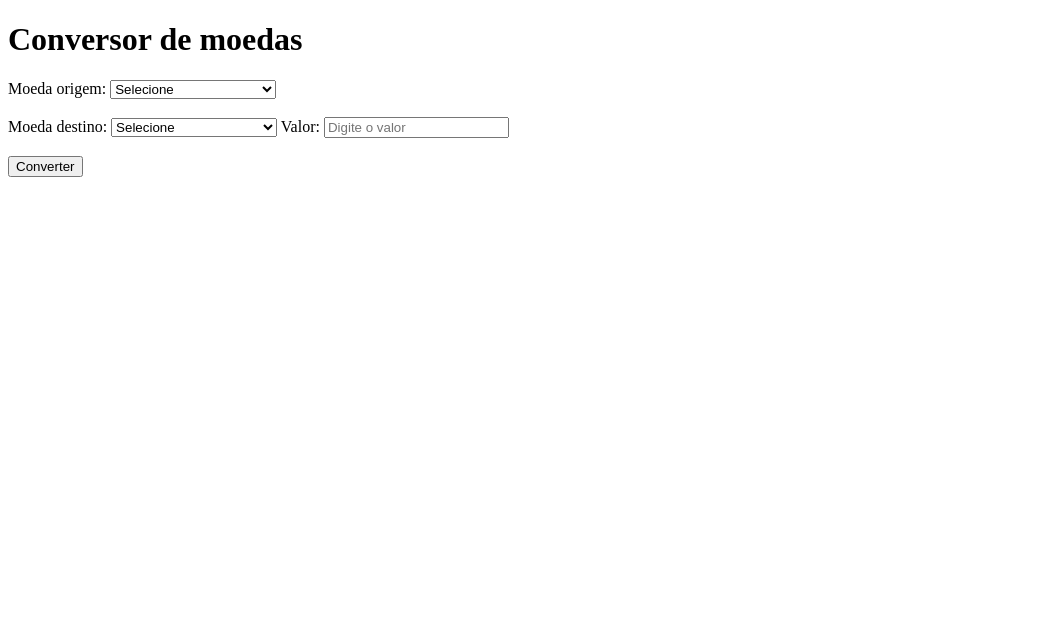
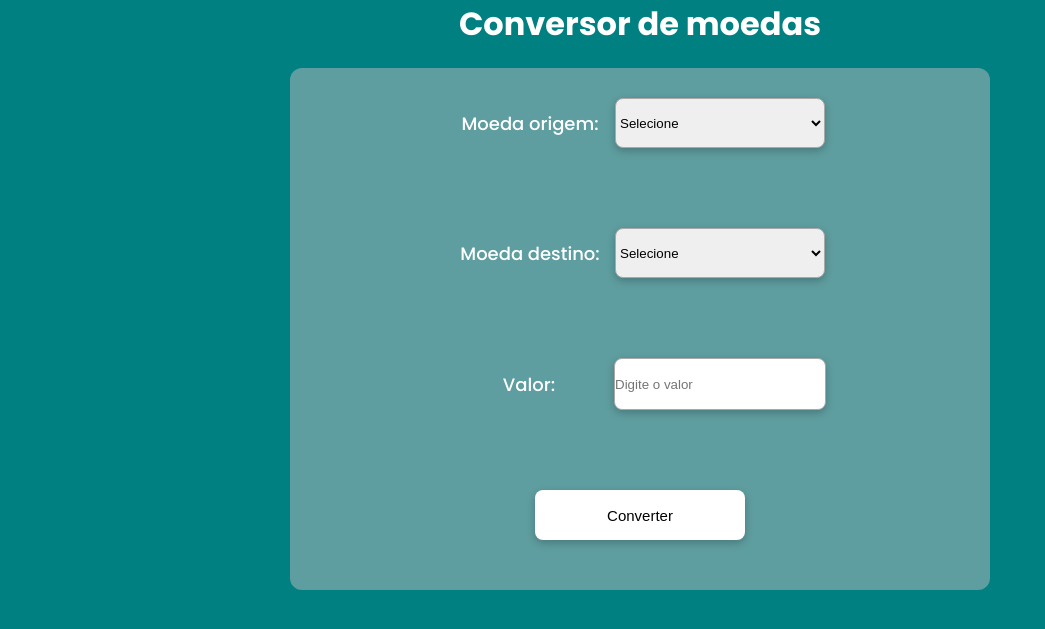
Before and after one commit to joaofreitas77/Conversor_de_moedas, a Django app: page /converter/ in a window 1280 px wide. Shown: the top 629 px of the page, without its empty margins (0-1045 px from the left). Run offline with Django 5.2, Linux system fonts and the light colour scheme.

Commit message:
finalizando estilização da pagina

```diff
--- /dev/null
+++ b/app/static/css/style.css
@@ -0,0 +1,95 @@
+* {
+    margin: 0;
+    padding: 0;
+}
+
+body {
+    width: 100%;
+    height: 100%;
+    font-family: 'Poppins', sans-serif;
+    background-color: #008080;
+    color: white;
+    display: flex;
+    flex-direction: column;
+    align-items: center;
+    justify-content: center;
+    overflow-x: hidden;
+}
+
+form {
+    background-color: #5F9EA0;
+    width: 50%;
+    height: auto;
+    display: flex;
+    flex-direction: column;
+    align-items: center;
+    border-radius: 12px;
+    margin-top: 20px;
+    padding: 30px;
+    gap: 15px;
+}
+
+p {
+    font-size: 18px;
+    font-weight: 500;
+    width: 150px;
+    margin-right: 10px;
+}
+
+.linha {
+    display: flex;
+    align-items: center;
+    text-align: center;
+    justify-content: center;
+    width: 80%;
+}
+
+select {
+    width: 210px;
+    height: 50px;
+    outline: none;
+    border: 1px solid darkgrey;
+    border-radius: 8px;
+    box-shadow: rgba(0, 0, 0, 0.24) 0px 3px 8px;
+    cursor: pointer;
+}
+
+input {
+    width: 210px;
+    height: 50px;
+    outline: none;
+    border: 1px solid darkgrey;
+    border-radius: 8px;
+    box-shadow: rgba(0, 0, 0, 0.24) 0px 3px 8px;
+}
+
+button {
+    width: 210px;
+    height: 50px;
+    outline: none;
+    border: none;
+    border-radius: 8px;
+    background-color: white;
+    cursor: pointer;
+    font-size: 15px;
+    transition: 0.2s;
+    margin-bottom: 20px;
+    box-shadow: rgba(0, 0, 0, 0.24) 0px 3px 8px;
+}
+
+button:hover {
+    transition: 0.2s;
+    background-color: #2F4F4F;
+    color: white;
+}
+
+.resultado {
+    display: flex;
+    align-items: center;
+    text-align: center;
+    justify-content: center;
+    width: 50%;
+    gap: 10px;
+    padding: 10px;
+    margin-top: 20px;
+}
--- a/app/templates/converter.html
+++ b/app/templates/converter.html
@@ -1,3 +1,6 @@
+{% load static %}
+
+
 <!DOCTYPE html>
 <html lang="en">
 
@@ -5,13 +8,20 @@
     <meta charset="UTF-8">
     <meta name="viewport" content="width=device-width, initial-scale=1.0">
     <title>Conversor de moedas</title>
+    <link href="https://fonts.googleapis.com/css2?family=Poppins:wght@300;400;500;600;700&display=swap"
+        rel="stylesheet">
+    <link rel="stylesheet" href="{% static 'css/style.css' %}">
 </head>
 
 <body>
     <h1>Conversor de moedas</h1>
 
     <form method="get" action="/converter/">
-        <label>Moeda origem:</label>
+        <div class="linha">
+            <label>
+                <p>Moeda origem:</p>
+            </label>
+            <span>
                 <select name="origem" required>
                     <option value="">Selecione</option>
 
@@ -26,10 +36,15 @@
                     <option value="CNY">CNY - Yuan Chines</option>
                     <option value="ARS">ARS - Peso Argentino</option>
                 </select>
+            </span>
+        </div>
 
         <br><br>
-
-        <label>Moeda destino:</label>
+        <div class="linha">
+            <label>
+                <p>Moeda destino:</p>
+            </label>
+            <span>
                 <select name="destino" required>
                     <option value="">Selecione</option>
 
@@ -44,10 +59,18 @@
                     <option value="CNY">CNY - Yuan Chines</option>
                     <option value="ARS">ARS - Peso Argentino</option>
                 </select>
+            </span>
+        </div>
 
-        <label>Valor:</label>
+        <br><br>
+        <div class="linha">
+            <label>
+                <p>Valor:</p>
+            </label>
+            <span>
                 <input type="number" step="0.01" name="valor" placeholder="Digite o valor" required>
-
+            </span>
+        </div>
         <br><br>
 
         <button type="submit">Converter</button>
@@ -55,15 +78,13 @@
 
     {% if valor_convertido %}
 
-    <h2>Resultado:</h2>
-
-    <p>
+    <div class="resultado">
+        <h2>
             <strong>
-            {{valor_original}} {{origem}}
-            =
-            {{valor_convertido}} {{destino}}
+                Resultado: {{valor_original}} {{origem}} = {{valor_convertido}} {{destino}}
             </strong>
-    </p>
+        </h2>
+    </div>
 
     {% endif %}
 </body>
```
Lines whose indentation alone changed are shown as unchanged.
